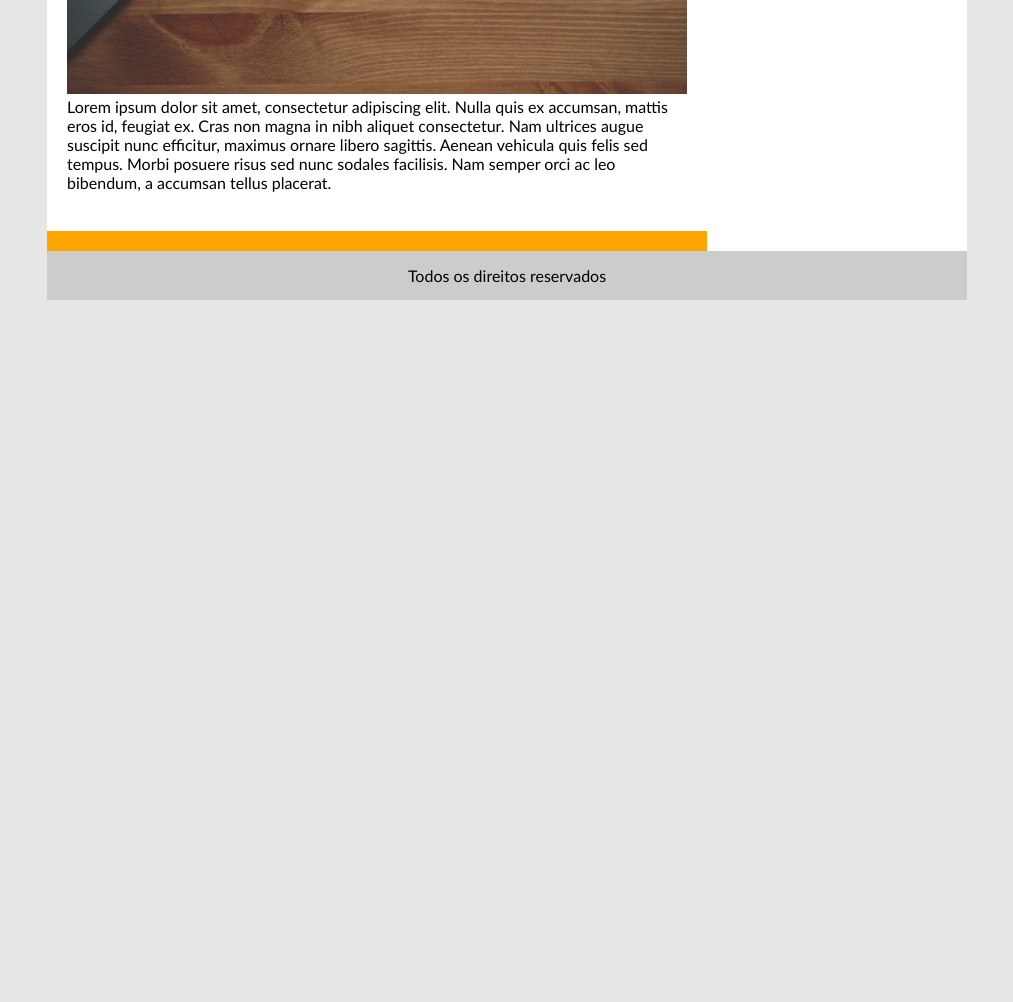
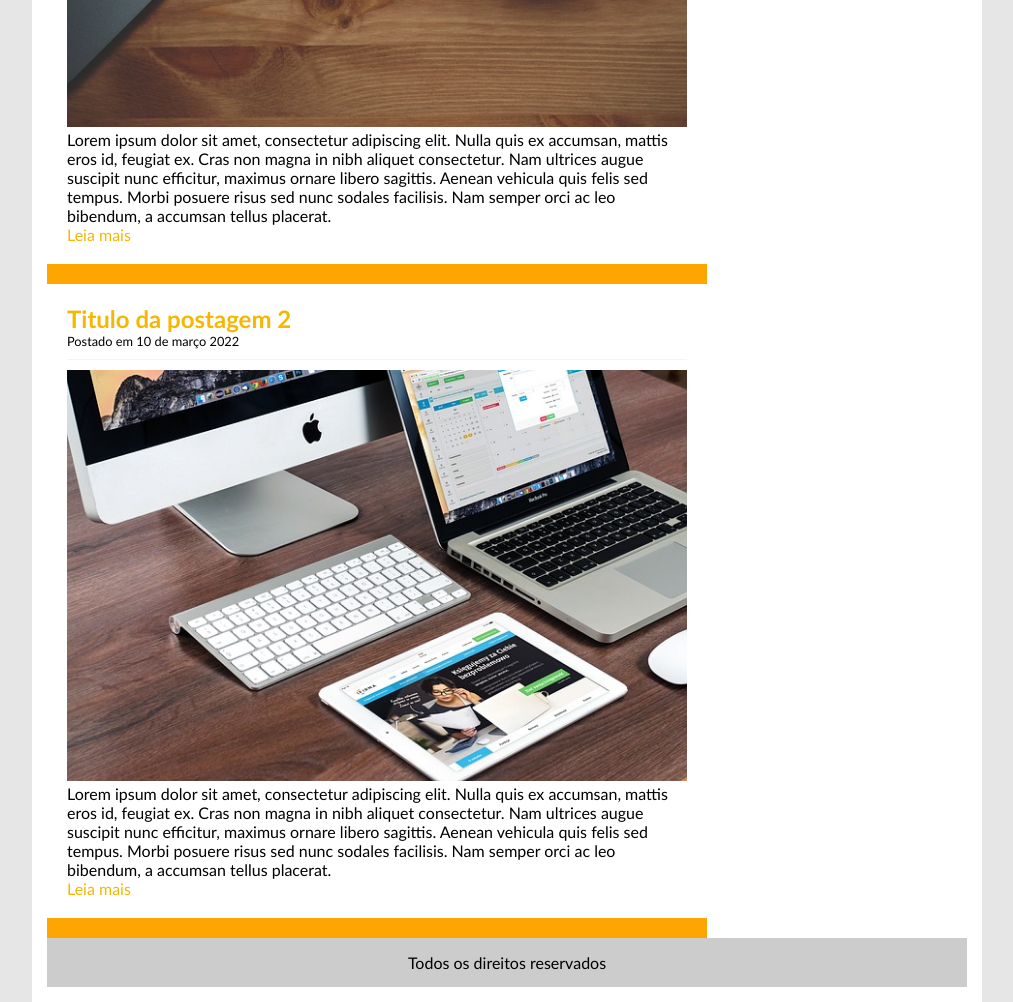
Before and after one commit to ogustavoabreu/projeto-tecnoblog-css3-intermediario, a plain HTML site: page index.html in a window 1280 px wide. Shown: the part 523-1525 px from the top of the page, without its empty margins (133-1146 px from the left). Before the commit the page ends 823 px from the top, so only its background shows below. Drawn offline with Linux system fonts and the light colour scheme.

Commit message:
Ajuste CSS postagem e menus

```diff
--- a/css/estilos.css
+++ b/css/estilos.css
@@ -26,6 +26,7 @@ body{
     background: white;
     width: 920px;
     margin: 0px auto;
+    padding: 15px;
 }
 
 #area-postagens, #area-lateral {
@@ -59,19 +60,37 @@ h1{
     font-size: 2.5em;
 }
 
+h2{
+    color: #f7b600;
+}
 .branco{
     color: white;
+}
+
+.data-postagem {
+    font-size: 0.8em;
+    border-bottom: 1px solid #f4f4f4;
+    padding-bottom: 10px;
+    margin-bottom: 10px;
+    display: block;
 }
 
 /*Formatação do menu*/
 a{
     text-decoration: none;
 }
-a:link, a:visited{
+#area-cabecalho a:link, #area-cabecalho a:visited{
     color: #FFF;
     padding: 8px 12px;
 }
-a:hover{
+#area-cabecalho a:hover{
     color: #f7b600;
     background: #FFF;
+    text-decoration: none;
 }
+a:link, a:visited{
+    color: #f7b600;
+}
+a:hover{
+    text-decoration: underline;
+}
--- a/index.html
+++ b/index.html
@@ -25,10 +25,10 @@
 
             <div id="area-postagens">
 
-
+                <!--Abertura postagem-->
                 <div class="postagem">
                     <h2>Titulo da postagem 1</h2>
-                    <span>Postado em 20 de março 2022</span>
+                    <span class="data-postagem">Postado em 20 de março 2022</span>
                     <img width="620px" src="imagens/imagem1.jpg">
                     <p>
                         Lorem ipsum dolor sit amet, consectetur adipiscing elit. Nulla quis
@@ -40,6 +40,24 @@
                     </p>
                     <a href="">Leia mais</a>
                 </div><!--//Fechamento postagem-->
+
+                <!--Abertura postagem-->
+                <div class="postagem">
+                    <h2>Titulo da postagem 2</h2>
+                    <span class="data-postagem">Postado em 10 de março 2022</span>
+                    <img width="620px" src="imagens/imagem2.jpg">
+                    <p>
+                        Lorem ipsum dolor sit amet, consectetur adipiscing elit. Nulla quis
+                        ex accumsan, mattis eros id, feugiat ex. Cras non magna in nibh
+                        aliquet consectetur. Nam ultrices augue suscipit nunc efficitur,
+                        maximus ornare libero sagittis. Aenean vehicula quis felis sed
+                        tempus. Morbi posuere risus sed nunc sodales facilisis. Nam semper
+                        orci ac leo bibendum, a accumsan tellus placerat.
+                    </p>
+                    <a href="">Leia mais</a>
+                </div><!--//Fechamento postagem-->
+
+
             </div>
             <div id="area-lateral">
                 Area Lateral
```
